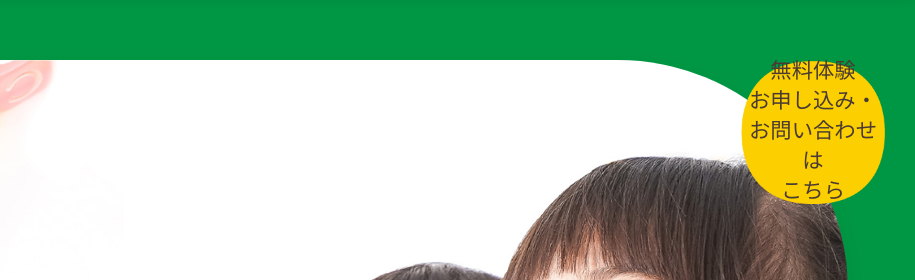
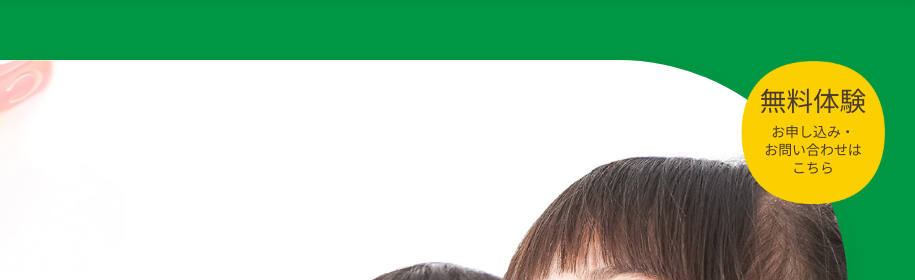
Before and after one commit to okuyamatakashi-beready/little-eiken, a plain HTML site: page index.html in a window 1280 px wide. Shown: the top 280 px of the page, 365-1280 px from the left. Drawn offline with nearby package versions, Linux system fonts and the light colour scheme; a web font is replaced by a local one.

Commit message:
no message

```diff
--- a/css/modules/_float-btn.scss
+++ b/css/modules/_float-btn.scss
@@ -21,6 +21,20 @@
     visibility: visible;
     transition: opacity 0.3s, visibility 0.3s, transform 0.3s;
 
+    &__text {
+        font-size: clamp(20px, 2.08vw, 40px);
+        font-weight: 500;
+        line-height: 1.2;
+
+        span {
+            display: block;
+            font-size: clamp(9px, 1.09vw, 21px);
+            font-weight: 500;
+            line-height: 1.3;
+            margin-top: 0.3em;
+        }
+    }
+
     &:hover {
         transform: scale(1.05);
     }
@@ -37,5 +51,14 @@
         top: 40px;
         right: 20px;
         font-size: 12px;
+
+        &__text {
+            font-size: 17px;
+
+            span {
+                font-size: 9px;
+                padding-top: 5px;
+            }
+        }
     }
 }
```
Also changed, not shown: css/style.css.
